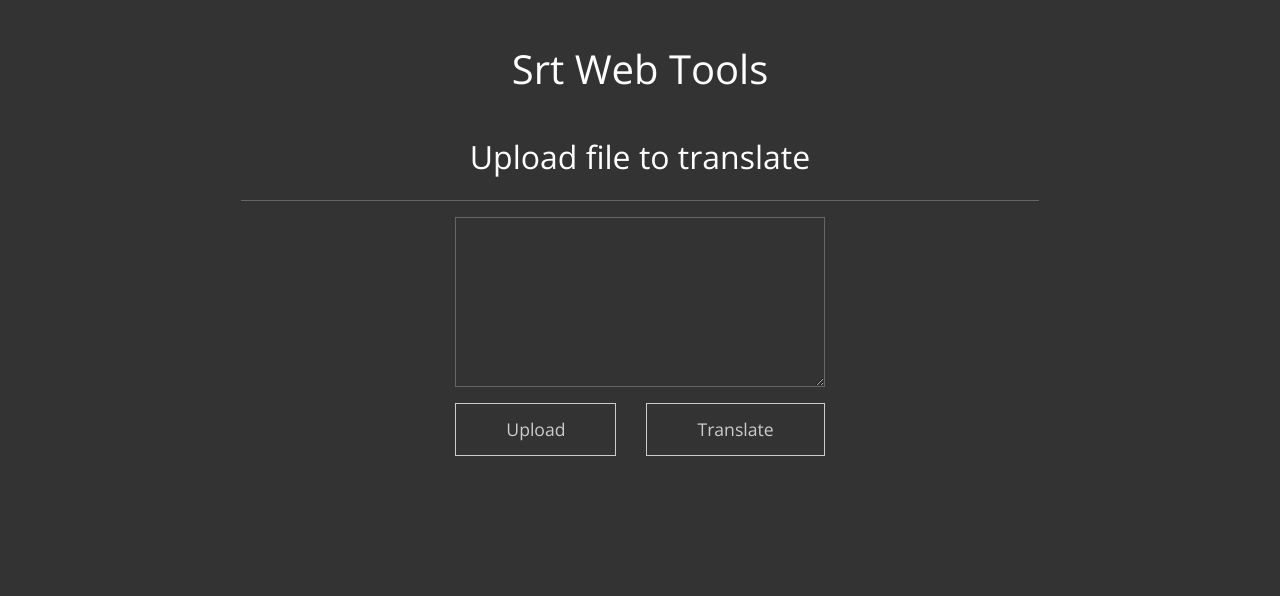
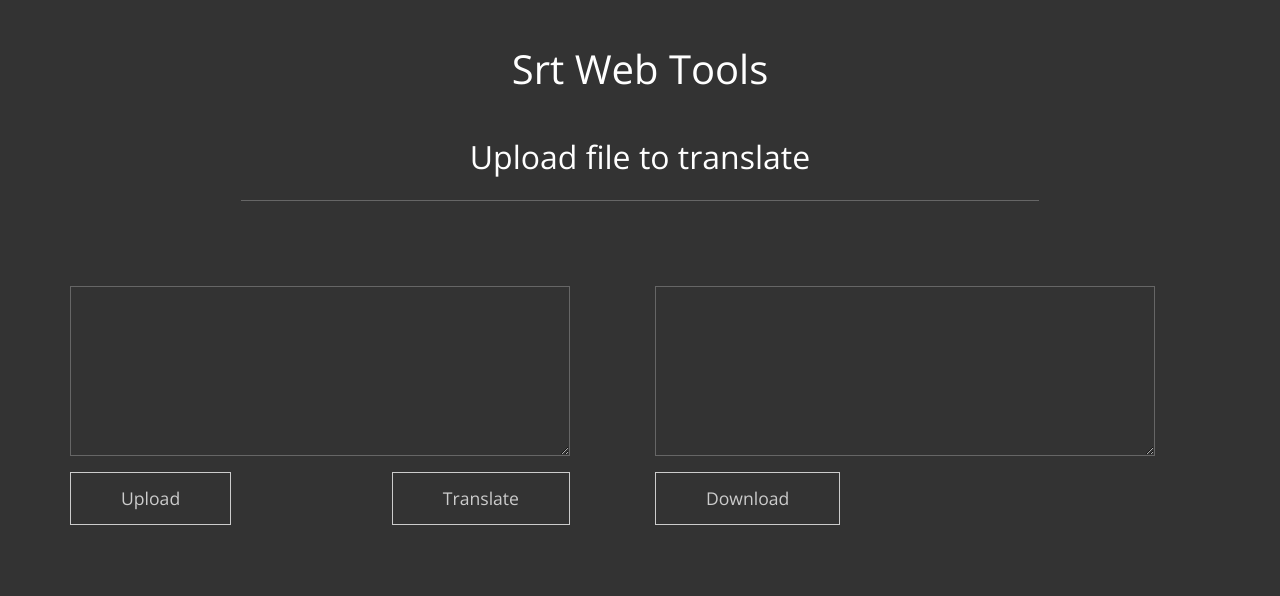
Before and after one commit to istehem/translate-srt, a Flask app: page / in a window 1280 px wide. Shown: the top 596 px of the page. Run offline with Flask 2, Linux system fonts and the light colour scheme; some libraries are stand-ins or nearby versions.

Commit message:
second textarea for modified content

```diff
--- a/srtwebtools/srtwebtools.py
+++ b/srtwebtools/srtwebtools.py
@@ -37,7 +37,7 @@ class SrtWebTools:
         if file and SrtWebTools.allowed_file(file.filename):
             filename = secure_filename(file.filename)
             file.save(path.join(SrtWebTools.app.config['UPLOAD_FOLDER'], filename))
-        return redirect('/?filename=' + filename)
+        return redirect('/?filename=' + file.filename)
 
     @app.route('/translate/<filename>', methods={'POST'})
     def translate(filename):
--- a/srtwebtools/static/js/controller.js
+++ b/srtwebtools/static/js/controller.js
@@ -21,7 +21,7 @@ function translate(){
              url: "translate/" + filename,
              type: "POST",
              success: function(data){
-                $("#srt-content").html(data);
+                $("#srt-modified-content").html(data);
             }
         });
      }
--- a/srtwebtools/templates/index.html
+++ b/srtwebtools/templates/index.html
@@ -40,9 +40,9 @@ http://www.templatemo.com/tm-517-timeless
                 </div>
             </div>
             <hr>
-            <div class="row">
-                <div class="col-lg-12 d-flex justify-content-center">
-                    <form enctype=multipart/form-data action="upload" method="post" class="tm-contact-form">
+            <div class="row tm-section-mt">
+                            <div class="col-lg-6 mb-5">
+                                <form enctype=multipart/form-data action="upload" method="post" class="tm-contact-form">
                                     <div class="form-group">
                                         <textarea id="srt-content" name="contact_message" class="form-control"
                                                 rows="6" placeholder="Content of srt-file to translate..." required readonly>
@@ -60,8 +60,22 @@ http://www.templatemo.com/tm-517-timeless
                                             <button type="button" onclick="translate()" class="btn tm-btn-translate">Translate</button>
                                         </div>
                                     </div>
-                            </form>
-                </div>
+                                </form>
+                            </div>
+                            <div class="col-lg-6 mb-5">
+                                <form enctype=multipart/form-data action="download" method="get" class="tm-contact-form">
+                                    <div class="form-group">
+                                        <textarea id="srt-modified-content" name="contact_message" class="form-control"
+                                                rows="6" placeholder="Content of srt-file to translate..." required readonly>
+                                        </textarea>
+                                    </div>
+                                    <div class="row">
+                                    <div class="form-group col-xl-12">
+                                       <button type="button" onclick="" class="btn tm-btn-upload">Download</button>
+                                    </div>
+                                    </div>
+                                </form>
+                             </div>
              </div>
         </div>
 
```
